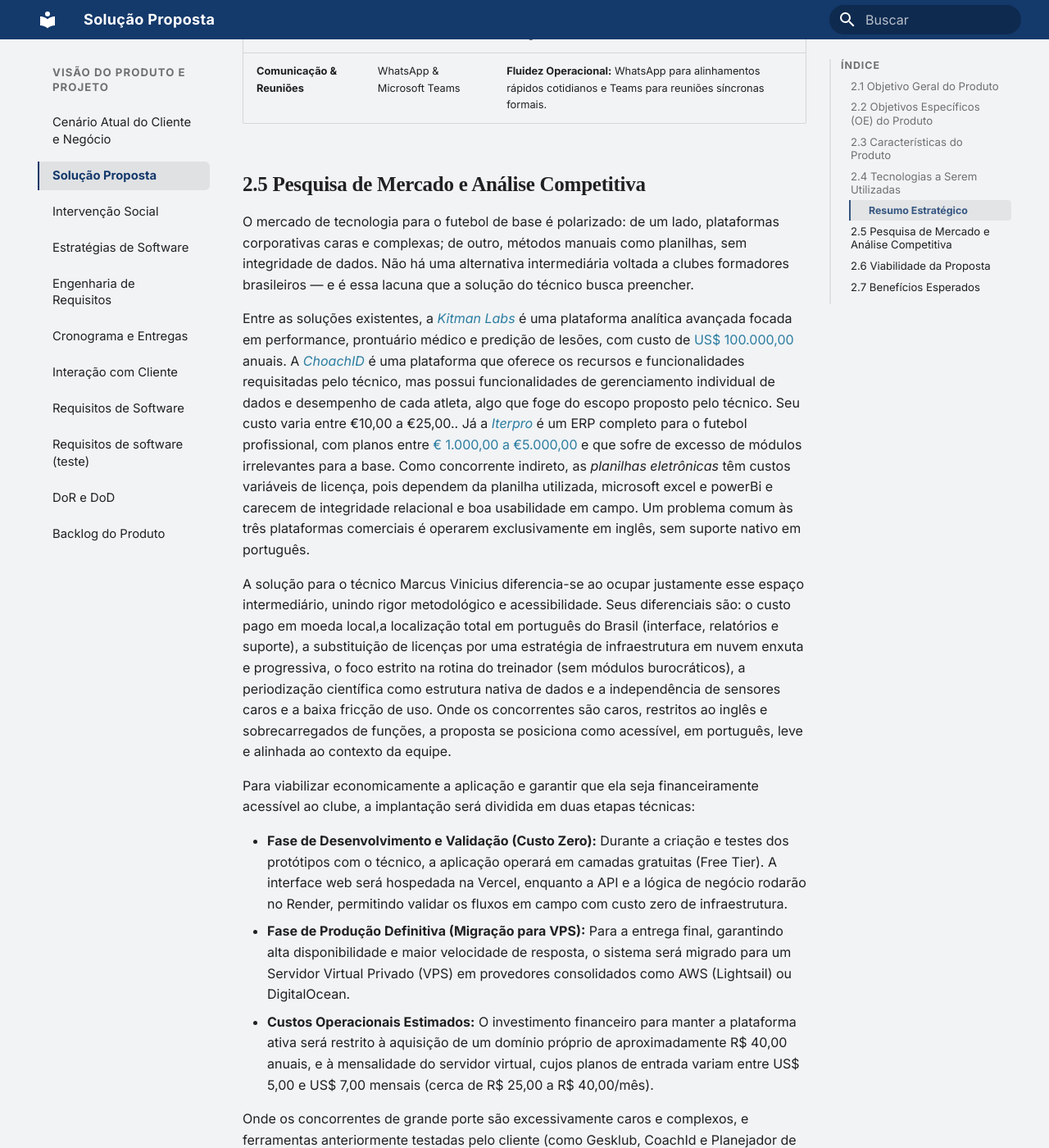
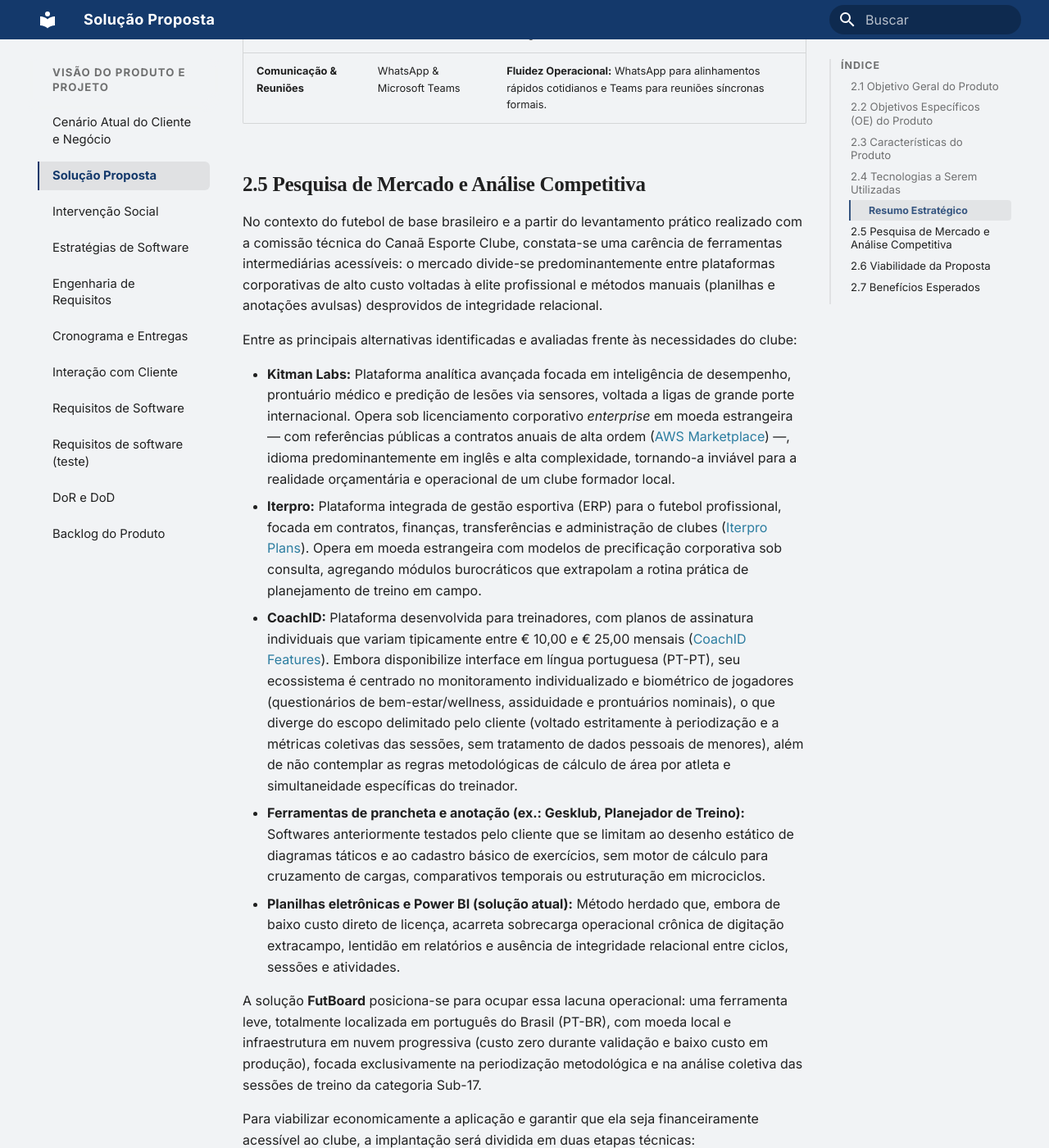
Before and after one commit to mdsreq-fga-unb/REQ-2026.2-T01-FutBoard, an MkDocs documentation site: the page built from docs/visao-produto/solucao-proposta.md, in a window 1280 px wide and 1400 px high, scrolled down 2691 px. Shown: the whole window at 82% size. Built offline with MkDocs 1.6.1 and Material for MkDocs 9.7.7, drawn with Linux system fonts in a browser that asks for light colours; some of the changed text lies outside the part shown.

Commit message:
docs: reformula pesquisa de mercado e soluciona contradicao sobre CoachID (refs #10)

```diff
--- a/docs/visao-produto/solucao-proposta.md
+++ b/docs/visao-produto/solucao-proposta.md
@@ -40,19 +40,23 @@
 
 ## 2.5 Pesquisa de Mercado e Análise Competitiva
 
-O mercado de tecnologia para o futebol de base é polarizado: de um lado, plataformas corporativas caras e complexas; de outro, métodos manuais como planilhas, sem integridade de dados. Não há uma alternativa intermediária voltada a clubes formadores brasileiros — e é essa lacuna que a solução do técnico busca preencher.
+No contexto do futebol de base brasileiro e a partir do levantamento prático realizado com a comissão técnica do Canaã Esporte Clube, constata-se uma carência de ferramentas intermediárias acessíveis: o mercado divide-se predominantemente entre plataformas corporativas de alto custo voltadas à elite profissional e métodos manuais (planilhas e anotações avulsas) desprovidos de integridade relacional.
 
-Entre as soluções existentes, a [*Kitman Labs*](https://www.kitmanlabs.com/) é uma plataforma analítica avançada focada em performance, prontuário médico e predição de lesões, com custo de [US$ 100.000,00](https://aws.amazon.com/marketplace/seller-profile?id=seller-7oitrm5xaotui) anuais. A [*ChoachID*](https://coachidapp.com/#features) é uma plataforma que oferece os recursos e funcionalidades requisitadas pelo técnico, mas possui funcionalidades de gerenciamento individual de dados e desempenho de cada atleta, algo que foge do escopo proposto pelo técnico. Seu custo varia entre €10,00 a €25,00.. Já a [*Iterpro*](https://iterpro.com/plans/#pll_switcher) é um ERP completo para o futebol profissional, com planos entre [€ 1.000,00 a €5.000,00](https://clupik.com/en/blog/software-innovadores-deporte/) e que sofre de excesso de módulos irrelevantes para a base. Como concorrente indireto, as *planilhas eletrônicas* têm custos variáveis de licença, pois dependem da planilha utilizada, microsoft excel e powerBi e carecem de integridade relacional e boa usabilidade em campo. Um problema comum às três plataformas comerciais é operarem exclusivamente em inglês, sem suporte nativo em português.
+Entre as principais alternativas identificadas e avaliadas frente às necessidades do clube:
 
-A solução para o técnico Marcus Vinicius diferencia-se ao ocupar justamente esse espaço intermediário, unindo rigor metodológico e acessibilidade. Seus diferenciais são: o custo pago em moeda local,a localização total em português do Brasil (interface, relatórios e suporte), a substituição de licenças por uma estratégia de infraestrutura em nuvem enxuta e progressiva, o foco estrito na rotina do treinador (sem módulos burocráticos), a periodização científica como estrutura nativa de dados e a independência de sensores caros e a baixa fricção de uso. Onde os concorrentes são caros, restritos ao inglês e sobrecarregados de funções, a proposta se posiciona como acessível, em português, leve e alinhada ao contexto da equipe.
+- **Kitman Labs:** Plataforma analítica avançada focada em inteligência de desempenho, prontuário médico e predição de lesões via sensores, voltada a ligas de grande porte internacional. Opera sob licenciamento corporativo *enterprise* em moeda estrangeira — com referências públicas a contratos anuais de alta ordem ([AWS Marketplace](https://aws.amazon.com/marketplace/seller-profile?id=seller-7oitrm5xaotui)) —, idioma predominantemente em inglês e alta complexidade, tornando-a inviável para a realidade orçamentária e operacional de um clube formador local.
+- **Iterpro:** Plataforma integrada de gestão esportiva (ERP) para o futebol profissional, focada em contratos, finanças, transferências e administração de clubes ([Iterpro Plans](https://iterpro.com/plans/)). Opera em moeda estrangeira com modelos de precificação corporativa sob consulta, agregando módulos burocráticos que extrapolam a rotina prática de planejamento de treino em campo.
+- **CoachID:** Plataforma desenvolvida para treinadores, com planos de assinatura individuais que variam tipicamente entre € 10,00 e € 25,00 mensais ([CoachID Features](https://coachidapp.com/#features)). Embora disponibilize interface em língua portuguesa (PT-PT), seu ecossistema é centrado no monitoramento individualizado e biométrico de jogadores (questionários de bem-estar/wellness, assiduidade e prontuários nominais), o que diverge do escopo delimitado pelo cliente (voltado estritamente à periodização e a métricas coletivas das sessões, sem tratamento de dados pessoais de menores), além de não contemplar as regras metodológicas de cálculo de área por atleta e simultaneidade específicas do treinador.
+- **Ferramentas de prancheta e anotação (ex.: Gesklub, Planejador de Treino):** Softwares anteriormente testados pelo cliente que se limitam ao desenho estático de diagramas táticos e ao cadastro básico de exercícios, sem motor de cálculo para cruzamento de cargas, comparativos temporais ou estruturação em microciclos.
+- **Planilhas eletrônicas e Power BI (solução atual):** Método herdado que, embora de baixo custo direto de licença, acarreta sobrecarga operacional crônica de digitação extracampo, lentidão em relatórios e ausência de integridade relacional entre ciclos, sessões e atividades.
+
+A solução **FutBoard** posiciona-se para ocupar essa lacuna operacional: uma ferramenta leve, totalmente localizada em português do Brasil (PT-BR), com moeda local e infraestrutura em nuvem progressiva (custo zero durante validação e baixo custo em produção), focada exclusivamente na periodização metodológica e na análise coletiva das sessões de treino da categoria Sub-17.
 
 Para viabilizar economicamente a aplicação e garantir que ela seja financeiramente acessível ao clube, a implantação será dividida em duas etapas técnicas:
 
 - **Fase de Desenvolvimento e Validação (Custo Zero):** Durante a criação e testes dos protótipos com o técnico, a aplicação operará em camadas gratuitas (Free Tier). A interface web será hospedada na Vercel, enquanto a API e a lógica de negócio rodarão no Render, permitindo validar os fluxos em campo com custo zero de infraestrutura.
 - **Fase de Produção Definitiva (Migração para VPS):** Para a entrega final, garantindo alta disponibilidade e maior velocidade de resposta, o sistema será migrado para um Servidor Virtual Privado (VPS) em provedores consolidados como AWS (Lightsail) ou DigitalOcean.
 - **Custos Operacionais Estimados:** O investimento financeiro para manter a plataforma ativa será restrito à aquisição de um domínio próprio de aproximadamente R$ 40,00 anuais, e à mensalidade do servidor virtual, cujos planos de entrada variam entre US$ 5,00 e US$ 7,00 mensais (cerca de R$ 25,00 a R$ 40,00/mês).
-
-Onde os concorrentes de grande porte são excessivamente caros e complexos, e ferramentas anteriormente testadas pelo cliente (como Gesklub, CoachId e Planejador de treino) limitam-se ao cadastro básico sem oferecer qualquer processamento analítico, o FutBoard se posiciona como uma solução acessível, estável, com métricas em tempo real e perfeitamente ajustada à realidade da categoria Sub-17.
 
 ## 2.6 Viabilidade da Proposta
 
```
